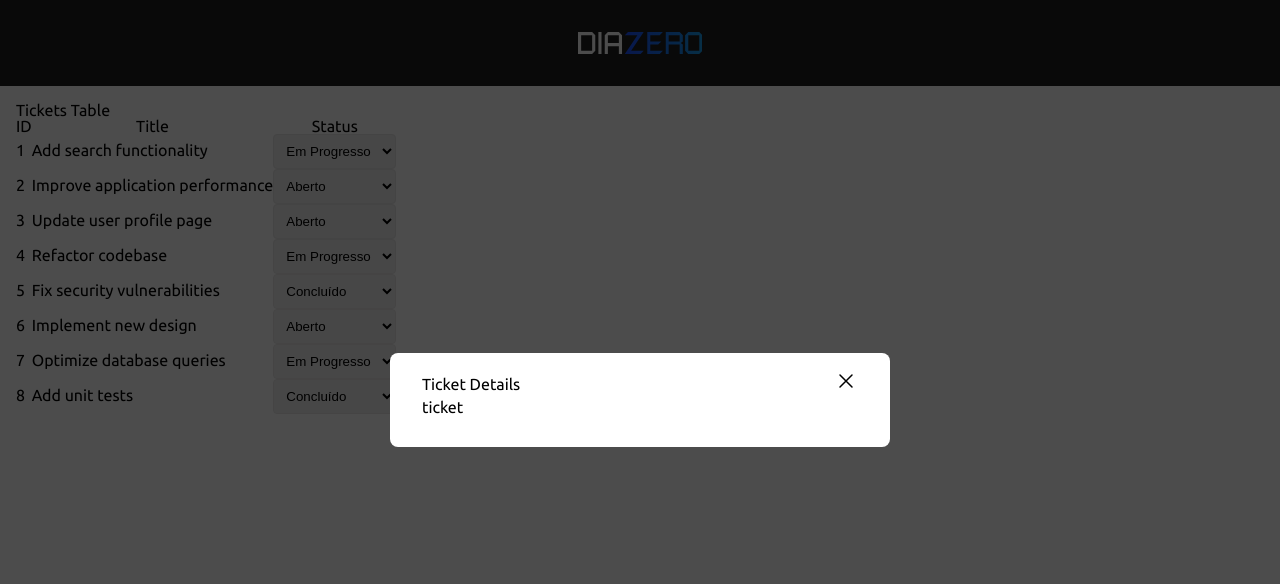
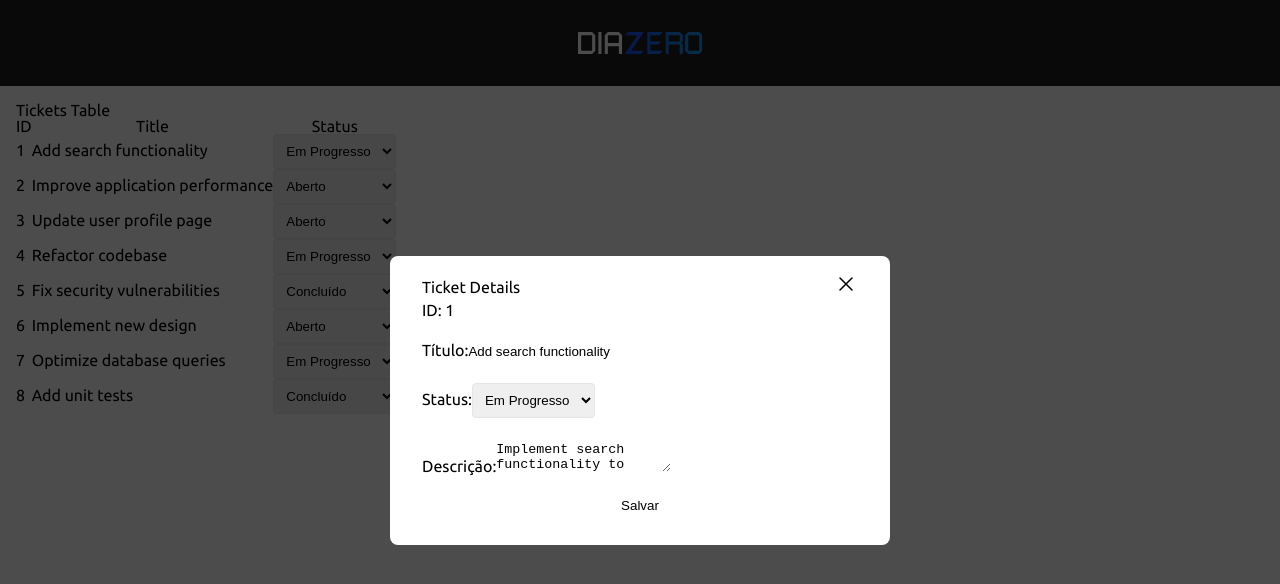
Before and after one commit to jspereiramoura/diazero-tech-test, a React (Vite) app: page / in a window 1280 px wide. Both pictures are taken after a click on the element "Add search functionality". Shown: the top 584 px of the page. Built offline with nearby package versions, Linux system fonts and the light colour scheme.

Commit message:
feat: adding ticket update modal

```diff
--- /dev/null
+++ b/src/containers/TicketsTable/components/Modal/TicketsTableModal.module.scss
@@ -0,0 +1,38 @@
+.modal {
+  display: flex;
+  flex-direction: column;
+  gap: 24px;
+}
+
+.modal__label {
+  font-weight: bold;
+}
+
+.modal__input,
+.modal__select,
+.modal__textarea {
+  width: 100%;
+  padding: 0.5rem;
+  margin-top: 0.5rem;
+  border: 1px solid #ccc;
+  border-radius: 4px;
+}
+
+.modal__textarea {
+  resize: vertical;
+}
+
+.modal__save-button {
+  display: block;
+  width: 100%;
+  height: 40px;
+  font-weight: bold;
+  background: #4caf50;
+  color: #fff;
+  cursor: pointer;
+  border-radius: 4px;
+
+  &:hover {
+    background: #45a049;
+  }
+}
--- /dev/null
+++ b/src/containers/TicketsTable/components/Modal/TicketsTableModal.tsx
@@ -0,0 +1,85 @@
+import React from "react";
+import { useDispatch, useSelector } from "react-redux";
+import Select from "../../../../components/Select";
+import {
+  updateTicket,
+  updateTicketStatus
+} from "../../../../data/slices/ticketSlice";
+import { RootState } from "../../../../data/store";
+import { useModal } from "../../../../hooks/useModal";
+import { Ticket, TicketStatus } from "../../../../types/Ticket";
+import styles from "./TicketsTableModal.module.scss";
+
+interface TicketsTableModalProps {
+  ticketId: Ticket["id"];
+}
+
+const TicketsTableModal = ({ ticketId }: TicketsTableModalProps) => {
+  const dispatch = useDispatch();
+  const { handleCloseModal } = useModal();
+
+  const ticket = useSelector((state: RootState) =>
+    state.tickets.find((t: Ticket) => t.id === ticketId)
+  );
+
+  if (!ticket) return null;
+
+  const handlerStatusChange = (newStatus: TicketStatus) => {
+    dispatch(updateTicketStatus({ id: ticketId, status: newStatus }));
+  };
+
+  const handleChange = (
+    e: React.ChangeEvent<
+      HTMLInputElement | HTMLTextAreaElement | HTMLSelectElement
+    >
+  ) => {
+    const { name, value } = e.target;
+    dispatch(updateTicket({ ...ticket, [name]: value }));
+  };
+
+  const handleSave = () => {
+    dispatch(updateTicket(ticket));
+    handleCloseModal();
+  };
+
+  return (
+    <div className={styles.modal}>
+      <p>
+        <strong className={styles.modalLabel}>ID: </strong> {ticket.id}
+      </p>
+      <label className={styles.modalLabel}>
+        <strong>Título:</strong>
+        <input
+          type="text"
+          name="title"
+          onChange={handleChange}
+          value={ticket.title}
+          className={styles.modalInput}
+        />
+      </label>
+      <label className={styles.modalLabel}>
+        <strong>Status:</strong>
+        <Select
+          value={ticket.status}
+          options={Object.values(TicketStatus)}
+          className={styles.modalSelect}
+          onChange={value => handlerStatusChange(value as TicketStatus)}
+        />
+      </label>
+      <label className={styles.modalLabel}>
+        <strong>Descrição:</strong>
+        <textarea
+          name="description"
+          value={ticket.description}
+          onChange={handleChange}
+          className={styles.modalTextarea}
+        />
+      </label>
+      <button className={styles.modalSaveButton} onClick={handleSave}>
+        Salvar
+      </button>
+    </div>
+  );
+};
+
+export default TicketsTableModal;
--- a/src/containers/TicketsTable/index.tsx
+++ b/src/containers/TicketsTable/index.tsx
@@ -1,10 +1,10 @@
 import { useSelector } from "react-redux";
 import withModal from "../../contexts/ModalContext/withModal";
-
 import styles from "./TicketsTable.module.scss";
 import { RootState } from "../../data/store";
 import TicketsTableRow from "./components/Row/TicketsTableRow";
 import { useModal } from "../../hooks/useModal";
+import TicketsTableModal from "./components/Modal/TicketsTableModal";
 
 const TicketsTable = () => {
   const { handleOpenModal } = useModal();
@@ -27,7 +27,7 @@ const TicketsTable = () => {
               key={ticket.id}
               ticket={ticket}
               onTicketClick={() => {
-                handleOpenModal("ticket");
+                handleOpenModal(<TicketsTableModal ticketId={ticket.id} />);
               }}
             />
           ))}
```
Also changed, not shown: 1 other file (tests, documents, lock files or other folders).
